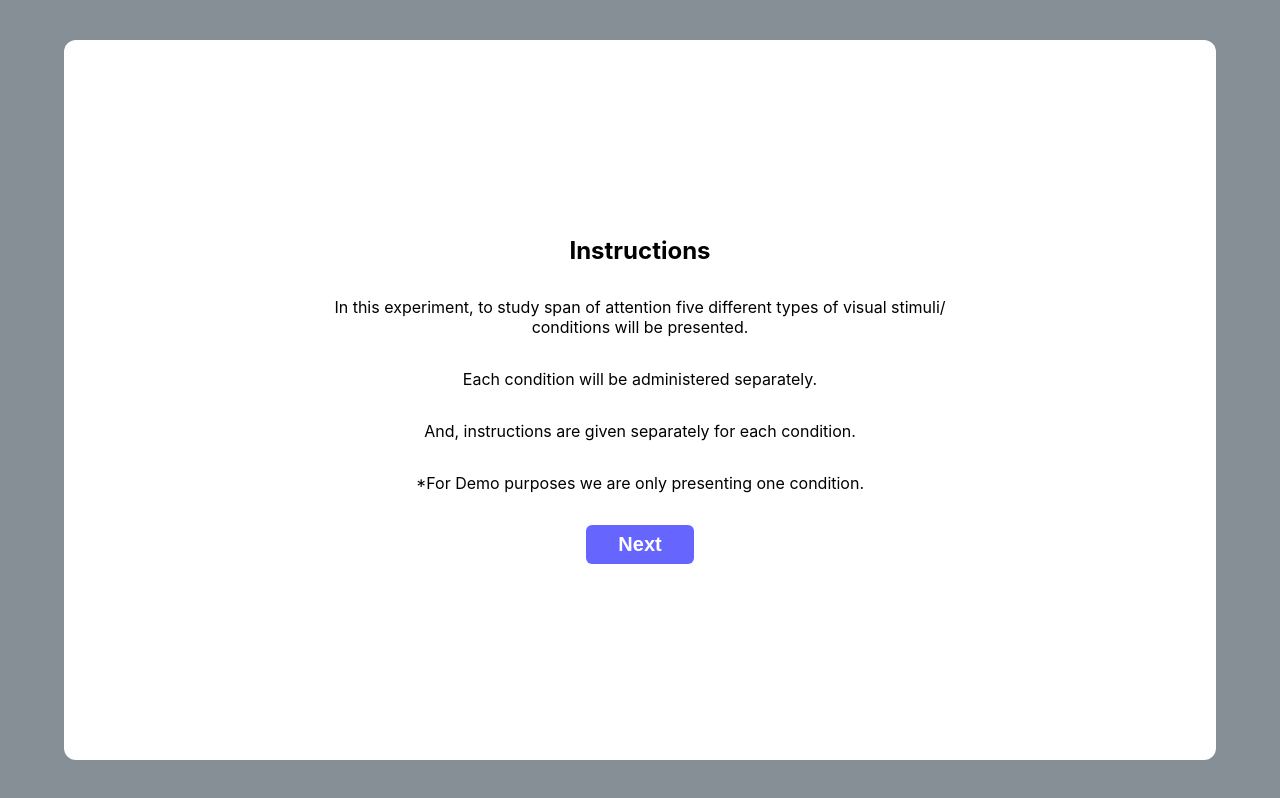
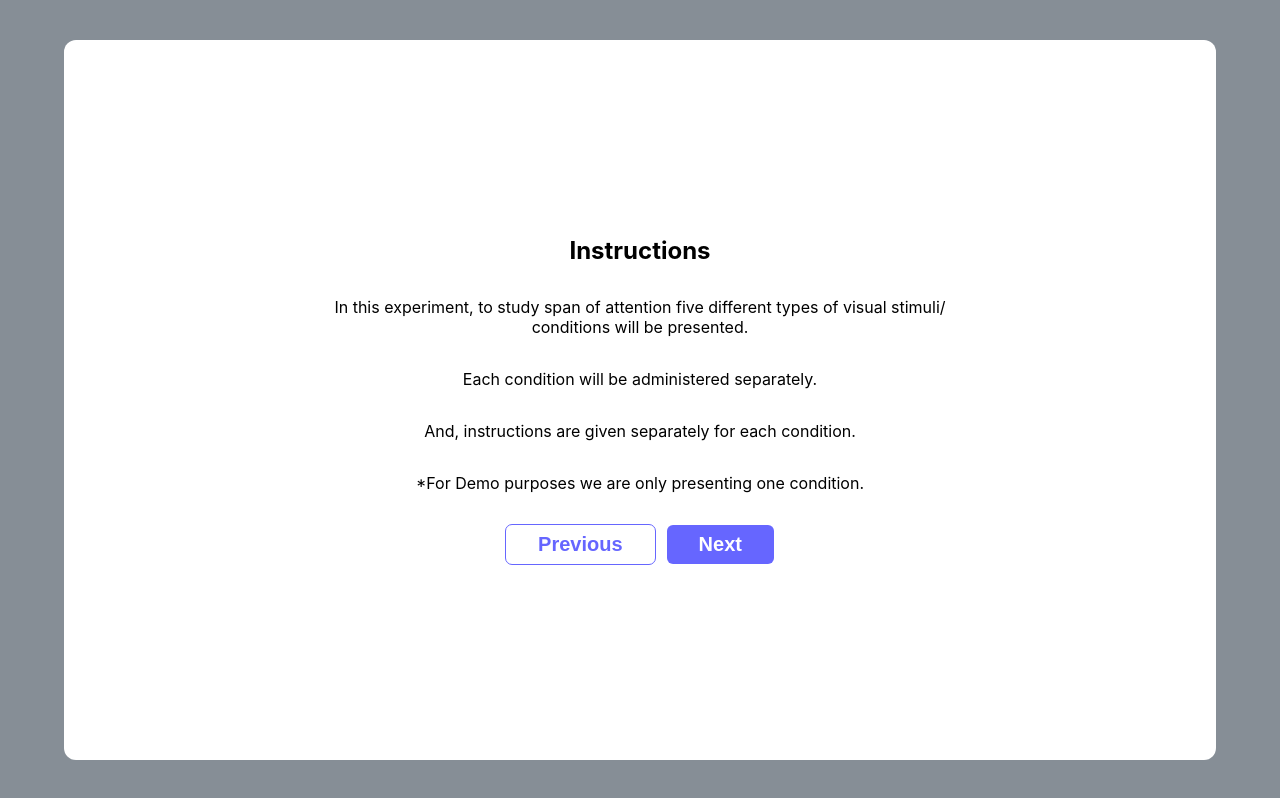
Before and after one commit to phanee123/DigitSpan, a React (Vite) app: page / in a window 1280 px wide. Both pictures are taken after a click on the button "Next". Built offline with nearby package versions, Linux system fonts and the light colour scheme.

Commit message:
added previous/back buttons

```diff
--- a/src/components/instruction/Instruction.jsx
+++ b/src/components/instruction/Instruction.jsx
@@ -2,13 +2,22 @@ import styles from "./styles.module.css";
 import Parser from "html-react-parser";
 
 const Instruction = (props) => {
-  const { children, label } = props;
+  const { children, label1, label2, handleBackClick, handleNextClick } = props;
   return (
     <div className={styles.card}>
       {Parser(children)}
-      <button onClick={props.handleOnClick} className={styles.button}>
-        {label}
-      </button>
+      <div className={styles.buttonContainer}>
+        {label1 && (
+          <button onClick={props.handleBackClick} className={styles.buttonBack}>
+            {label1}
+          </button>
+        )}
+        {label2 && (
+          <button onClick={props.handleNextClick} className={styles.button}>
+            {label2}
+          </button>
+        )}
+      </div>
     </div>
   );
 };
--- a/src/components/instruction/styles.module.css
+++ b/src/components/instruction/styles.module.css
@@ -8,8 +8,19 @@
   flex-direction: column;
   gap: 32px;
 }
-
+.buttonContainer {
+  width: 100%;
+  display: flex;
+  flex-direction: row;
+  gap:12px;
+  align-items: center;
+  justify-content: center;
+}
+.buttonContainer>*:only-child{
+  margin: 0 auto;
+}
 .button {
+  display: block;
   outline: 0;
   border: 0;
   padding: 8px 32px;
@@ -20,6 +31,24 @@
   font-size: 20px;
   font-weight: 600;
 }
+.buttonBack{
+  display: block;
+  outline: 0;
+  border: 0;
+  padding: 8px 32px;
+  background-color: #ffff;
+  color: #6666ff;
+  outline: 1px solid #6666ff;
+  border-radius: 6px;
+  cursor: pointer;
+  font-size: 20px;
+  font-weight: 600;
+}
+
+.buttonBack:hover{
+  color:#4d4dff
+
+}
 .button:hover {
   background-color: #4d4dff;
 }
--- a/src/constants/InstructionSteps.js
+++ b/src/constants/InstructionSteps.js
@@ -11,7 +11,7 @@ const INSTRUCTION_STEPS_FORWARD = [
           In this experiment, we will try to understand how much we can grasp in one short presentation with different
           types of stimuli, such as, dots, words, nonsense syllables and numbers
         </p>`,
-    buttonLabel: "Next",
+    buttonLabel2: "Next",
   },
   {
     stepIndex: 2,
@@ -24,7 +24,8 @@ const INSTRUCTION_STEPS_FORWARD = [
         <p>Each condition will be administered separately.</p>
         <p>And, instructions are given separately for each condition.</p>
         <p>*For Demo purposes we are only presenting one condition.</p>`,
-    buttonLabel: "Next",
+    buttonLabel1: "Previous",
+    buttonLabel2: "Next",
   },
   {
     stepIndex: 3,
@@ -33,7 +34,8 @@ const INSTRUCTION_STEPS_FORWARD = [
         <p>1.The subject has to sit 1-2 ft away from the screen.</p>
         <p>2.The subject has to sit in an isolated room so that he/she will not get distracted.</p>
         <p>3.If the subject is using phones/ tabs then its mandatory to put the phone on DND mode.</p>`,
-    buttonLabel: "Next",
+        buttonLabel1: "Previous",
+        buttonLabel2: "Next",
   },
   {
     stepIndex: 4,
@@ -43,7 +45,8 @@ const INSTRUCTION_STEPS_FORWARD = [
         <p>The word "Ready" will appear on the screen.</p>
         <p>After that, few digits will be presented on the screen for a short duration on the screen.</p>
         <p>Remember the numbers you see.</p>`,
-    buttonLabel: "Next",
+        buttonLabel1: "Previous",
+        buttonLabel2: "Next",
   },
   {
     stepIndex: 5,
@@ -51,13 +54,15 @@ const INSTRUCTION_STEPS_FORWARD = [
         <p>Once you have remembered the numbers presented, you need to repeat them.</p>
         <p>You will see a key pad on the screen to enter your responses.</p>
         <p>Use the mouse to enter the numbers.</p>`,
-    buttonLabel: "Next",
+        buttonLabel1: "Previous",
+        buttonLabel2: "Next",
   },
 
   {
     stepIndex: 6,
     content: `<p>Experiment will start after you end instructions.</p>`,
-    buttonLabel: "End Instructions",
+    buttonLabel1: "Back",
+    buttonLabel2: "End Instructions",
   },
 ];
 
@@ -66,12 +71,13 @@ const INSTRUCTION_STEPS_BACKWARD = [
     stepIndex: 1,
     content: `
         <p>BACK Ward Instructions</p>`,
-    buttonLabel: "Next",
+    buttonLabel2: "Next",
   },
   {
     stepIndex: 2,
     content: `<p>Experiment will start after you end instructions.</p>`,
-    buttonLabel: "End Instructions",
+    buttonLabel1: "Previous",
+    buttonLabel2: "End Instructions",
   },
 ];
 
--- a/src/page/Instructions.jsx
+++ b/src/page/Instructions.jsx
@@ -9,12 +9,13 @@ const Instructions = () => {
   const navigate = useNavigate();
   const { flowStatus } = useContext(ResultsContext);
   const CURRENT_INSTRUCTIONS = flowStatus === "FORWARD" ? INSTRUCTION_STEPS_FORWARD : INSTRUCTION_STEPS_BACKWARD;
-  const { stepIndex, buttonLabel, content } = CURRENT_INSTRUCTIONS[currentStep];
+  const { stepIndex, buttonLabel1='', content, buttonLabel2=""} = CURRENT_INSTRUCTIONS[currentStep];
 
-  const clickHandler =
+  const handleNextClick =
     stepIndex === CURRENT_INSTRUCTIONS.length ? () => navigate("/test") : () => setCurrentStep((prev) => prev + 1);
+    const handleBackClick = () => setCurrentStep((prev) => prev - 1);
   return (
-    <Instruction handleOnClick={clickHandler} label={buttonLabel}>
+    <Instruction handleNextClick={handleNextClick} label1={buttonLabel1} label2={buttonLabel2} handleBackClick = {handleBackClick} >
       {content}
     </Instruction>
   );
```
